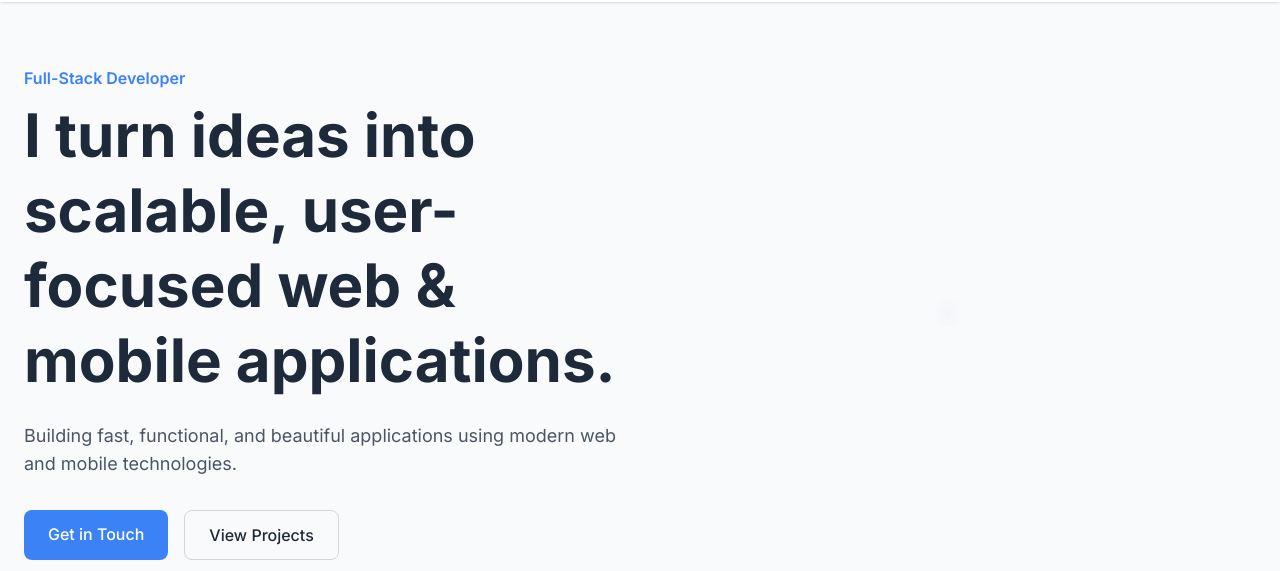
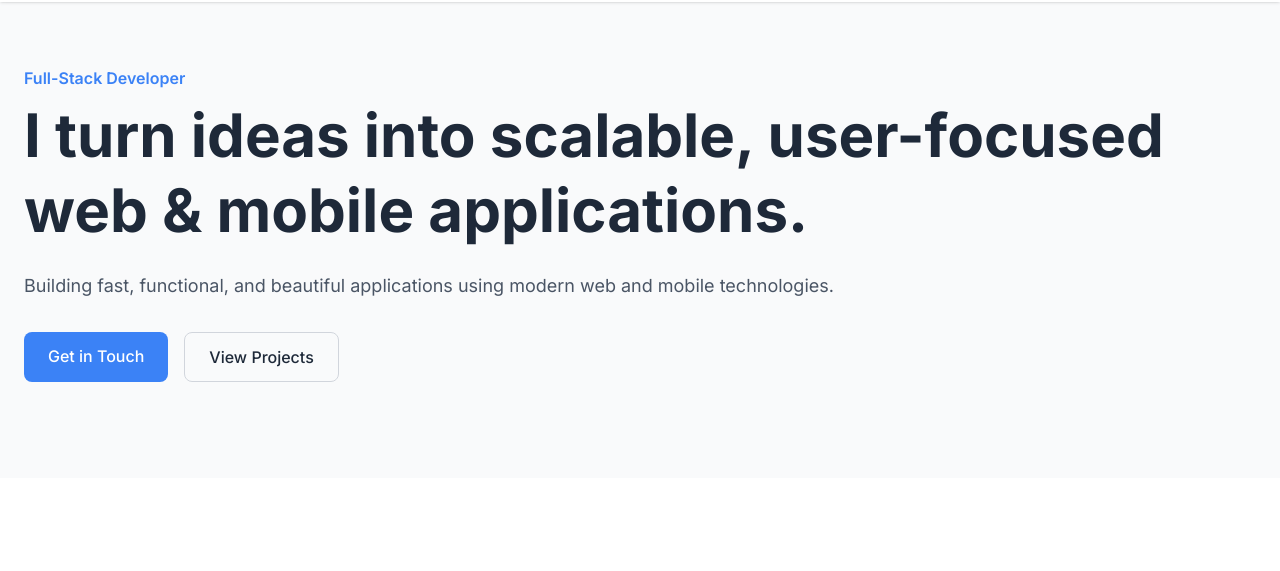
Before and after one commit to UbaidRaza05/my-portfolio, a website: page index.html in a window 1280 px wide. Shown: the part 62-633 px from the top of the page. Drawn offline with Linux system fonts and the light colour scheme.

Commit message:
image removed

```diff
--- a/index.html
+++ b/index.html
@@ -95,8 +95,8 @@
     <!-- Hero Section -->
     <section id="home" class="pt-24 pb-16 md:pt-32 md:pb-24">
       <div class="container px-4 mx-auto md:px-6">
-        <div class="flex flex-col items-center md:flex-row">
-          <div class="mb-10 md:w-1/2 md:mb-0">
+        <div class="flex flex-col items-center justify-center md:flex-row">
+          <div class="inline mx-auto">
             <p class="mb-2 font-semibold text-primary">Full-Stack Developer</p>
             <h1
               class="mb-6 text-4xl font-bold leading-tight md:text-5xl lg:text-6xl"
@@ -123,7 +123,7 @@
               </a>
             </div>
           </div>
-          <div class="flex justify-center md:w-1/2">
+          <div class="justify-center hidden md:w-1/2">
             <div class="relative">
               <div
                 class="absolute -inset-0.5 bg-gradient-to-r from-primary to-secondary rounded-full blur opacity-75"
```
Also changed, not shown: src/output.css.
